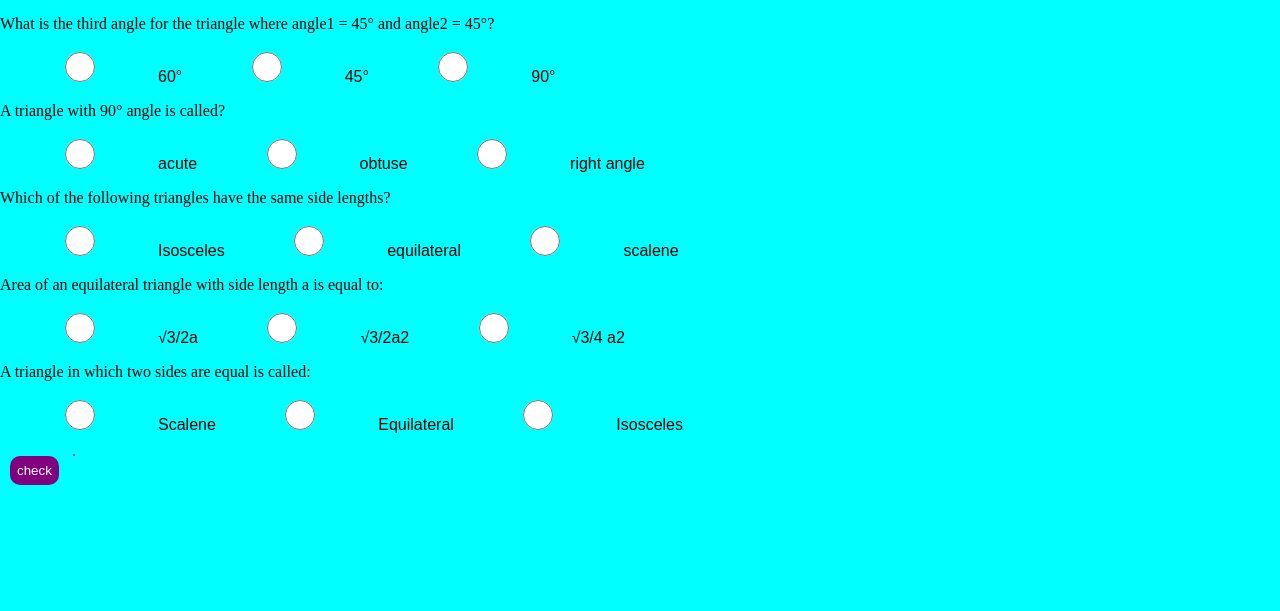
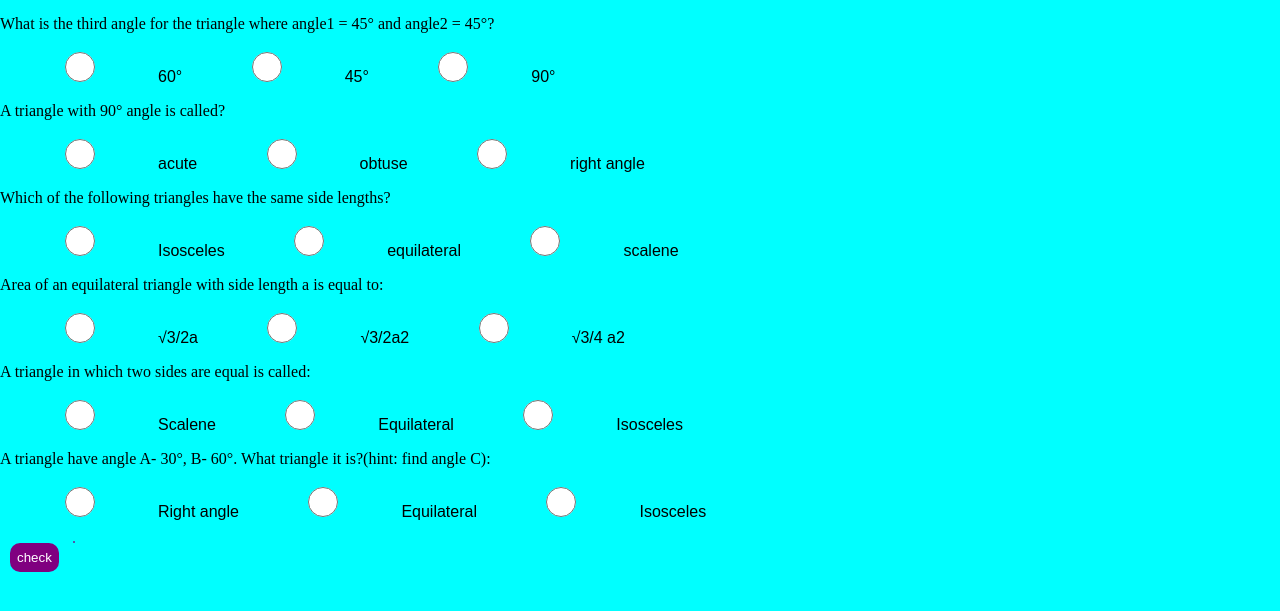
Before and after one commit to tehkum/Fun-With-Triangles, a plain HTML site: page quiz.html in a window 1280 px wide. Shown: the part 63-674 px from the top of the page. Drawn offline with Linux system fonts and the light colour scheme.

Commit message:
question added

```diff
--- a/quiz.html
+++ b/quiz.html
@@ -73,7 +73,18 @@
         <input type="radio" name="question5" value="Isosceles">Isosceles
       </label>
     </div>
-
+    <div class="ques-tri">
+      <p>A triangle have angle A- 30°, B- 60°. What triangle it is?(hint: find angle C):</p>
+      <label>
+        <input type="radio" name="question6" value="Right angle">Right angle
+      </label>
+      <label>
+        <input type="radio" name="question6" value="Equilateral">Equilateral
+      </label>
+      <label>
+        <input type="radio" name="question6" value="Isosceles">Isosceles
+      </label>
+    </div>
   </form>
   <button id="check-ans">check</button>
 
--- a/scriptQ.js
+++ b/scriptQ.js
@@ -2,7 +2,7 @@ var quizInput = document.querySelector("#quiz-tri");
 var buttonInput = document.querySelector("#check-ans");
 var outputScore = document.querySelector("#output-score");
 
-var correctAnswer = ["90°", "right angle","equilateral","√3/2a2","Isosceles"];
+var correctAnswer = ["90°", "right angle","equilateral","√3/2a2","Isosceles","Right angle"];
 function getScore() {
   var score = 0;
   let index = 0;
```
